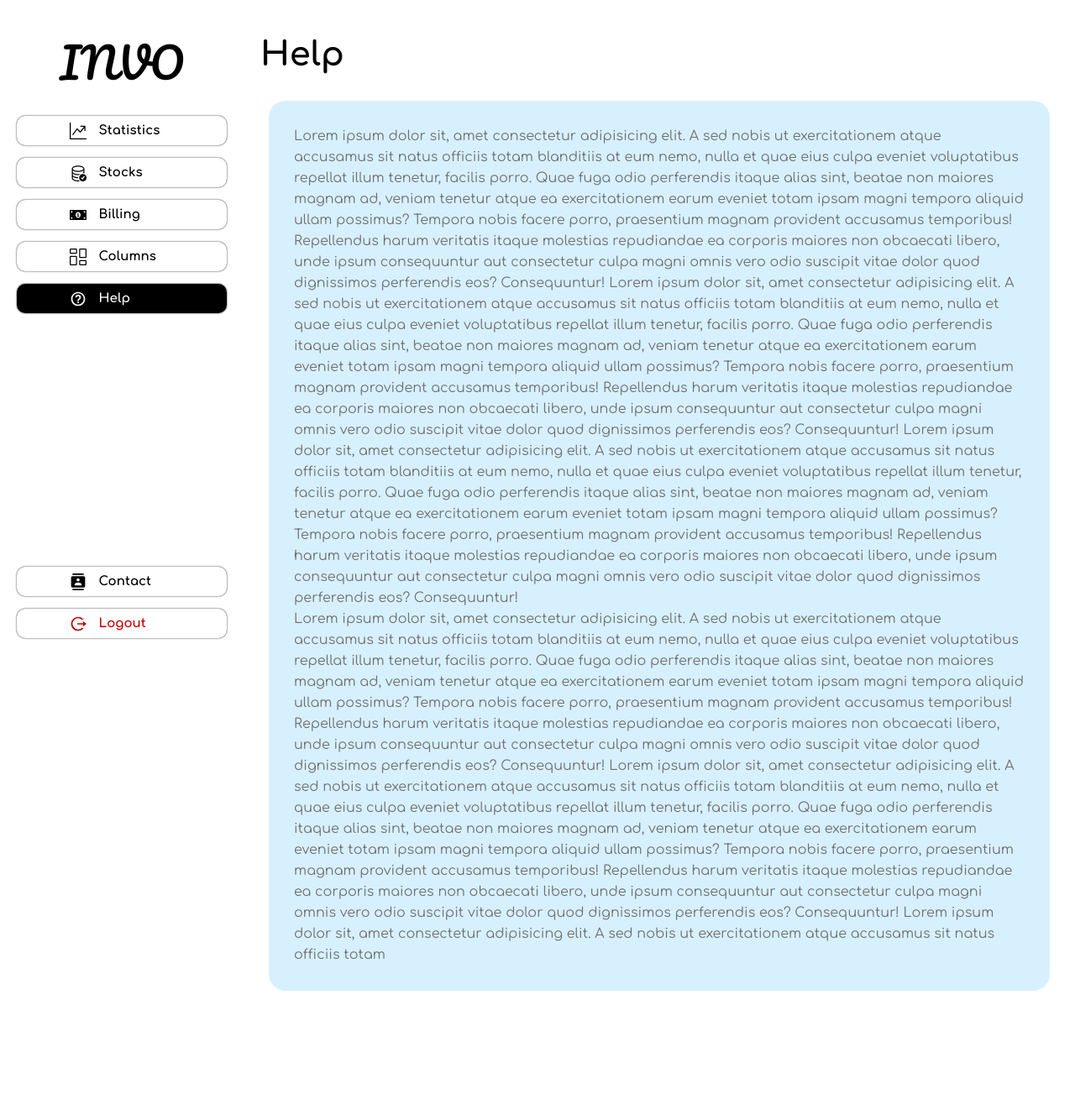
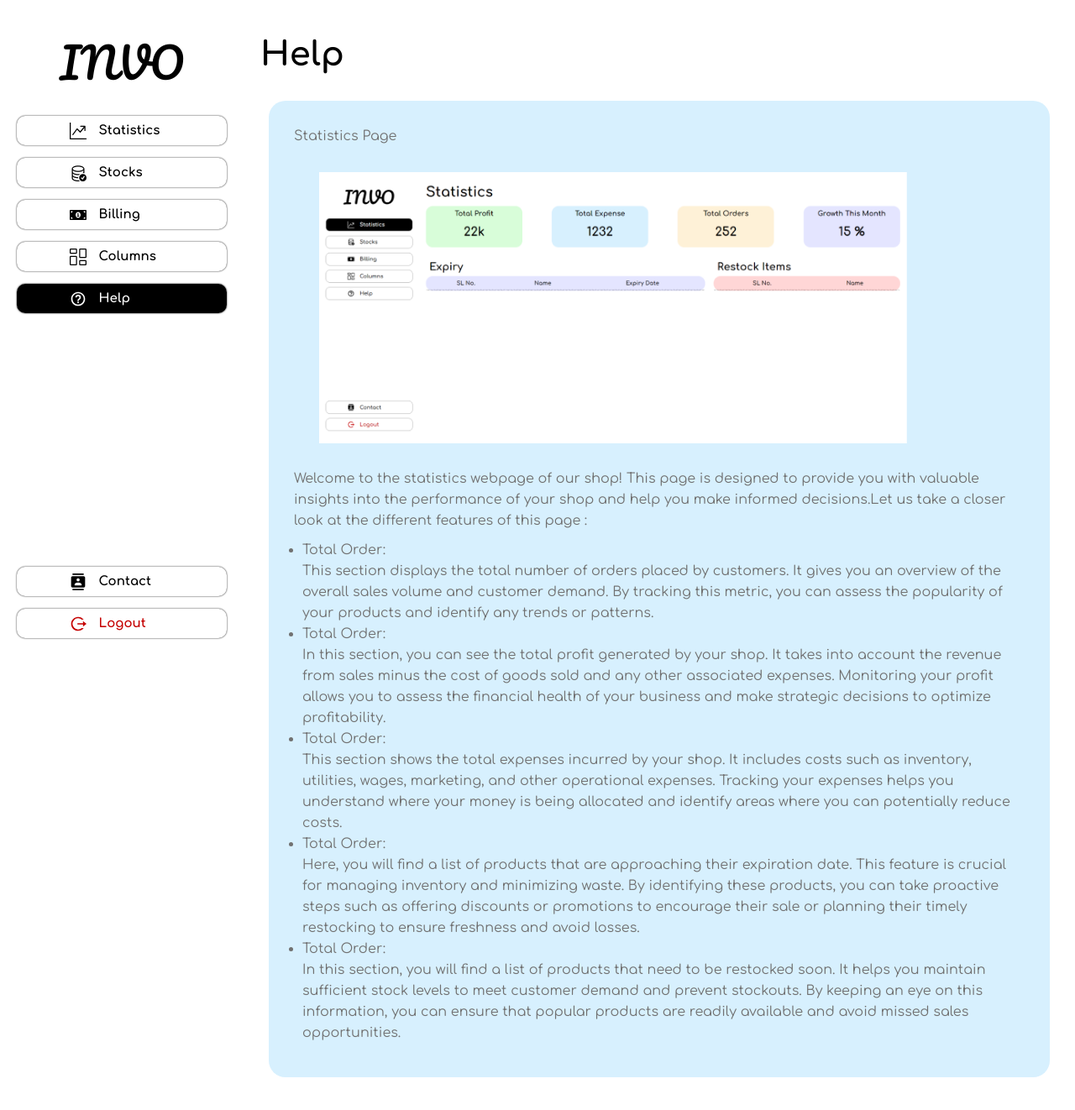
Before and after one commit to nikhitkumar00/Inventify, a React (Vite) app: page /help in a window 1280 px wide. Shown: the top 1322 px of the page at 84% size. Before the commit the page ends 1240 px from the top, so only its background shows below. Built offline with nearby package versions, Linux system fonts and the light colour scheme.

Commit message:
updated help_statistics

```diff
--- a/src/Components/Help/Help.css
+++ b/src/Components/Help/Help.css
@@ -42,7 +42,26 @@
     line-height: 25px;
     margin-bottom: 20px;
   }
-
+  .statistics_help{
+    justify-content: center;
+  }
+  .statisticshead_help{
+    font-size: 40px;
+    font-weight: bolder;
+    color: black;
+  }
+  .statistics-style{
+    width: 700px;
+    display: flex;
+    align-self: center;
+    padding: 30px;
+  }
+  .statistics_text_help{
+    padding: 10px;
+  }
+  .subhead_head{
+    margin:20px;
+  }
   /* .wrapper .main_content .info div{
     margin-bottom: 20px;
   }
--- a/src/Components/Help/Help.jsx
+++ b/src/Components/Help/Help.jsx
@@ -1,4 +1,6 @@
 import "./Help.css";
+import statistics from '/src/img/Favicon/favicon_io/statistics.png';
+
 
 const Help = () => {
   return (
@@ -8,69 +10,38 @@ const Help = () => {
           Help
         </div>
         <div className="info_help">
-          <p>
-            Lorem ipsum dolor sit, amet consectetur adipisicing elit. A sed
-            nobis ut exercitationem atque accusamus sit natus officiis totam
-            blanditiis at eum nemo, nulla et quae eius culpa eveniet
-            voluptatibus repellat illum tenetur, facilis porro. Quae fuga odio
-            perferendis itaque alias sint, beatae non maiores magnam ad, veniam
-            tenetur atque ea exercitationem earum eveniet totam ipsam magni
-            tempora aliquid ullam possimus? Tempora nobis facere porro,
-            praesentium magnam provident accusamus temporibus! Repellendus harum
-            veritatis itaque molestias repudiandae ea corporis maiores non
-            obcaecati libero, unde ipsum consequuntur aut consectetur culpa
-            magni omnis vero odio suscipit vitae dolor quod dignissimos
-            perferendis eos? Consequuntur! Lorem ipsum dolor sit, amet
-            consectetur adipisicing elit. A sed nobis ut exercitationem atque
-            accusamus sit natus officiis totam blanditiis at eum nemo, nulla et
-            quae eius culpa eveniet voluptatibus repellat illum tenetur, facilis
-            porro. Quae fuga odio perferendis itaque alias sint, beatae non
-            maiores magnam ad, veniam tenetur atque ea exercitationem earum
-            eveniet totam ipsam magni tempora aliquid ullam possimus? Tempora
-            nobis facere porro, praesentium magnam provident accusamus
-            temporibus! Repellendus harum veritatis itaque molestias repudiandae
-            ea corporis maiores non obcaecati libero, unde ipsum consequuntur
-            aut consectetur culpa magni omnis vero odio suscipit vitae dolor
-            quod dignissimos perferendis eos? Consequuntur! Lorem ipsum dolor
-            sit, amet consectetur adipisicing elit. A sed nobis ut
-            exercitationem atque accusamus sit natus officiis totam blanditiis
-            at eum nemo, nulla et quae eius culpa eveniet voluptatibus repellat
-            illum tenetur, facilis porro. Quae fuga odio perferendis itaque
-            alias sint, beatae non maiores magnam ad, veniam tenetur atque ea
-            exercitationem earum eveniet totam ipsam magni tempora aliquid ullam
-            possimus? Tempora nobis facere porro, praesentium magnam provident
-            accusamus temporibus! Repellendus harum veritatis itaque molestias
-            repudiandae ea corporis maiores non obcaecati libero, unde ipsum
-            consequuntur aut consectetur culpa magni omnis vero odio suscipit
-            vitae dolor quod dignissimos perferendis eos? Consequuntur!
-          </p>
-          <p>
-            Lorem ipsum dolor sit, amet consectetur adipisicing elit. A sed
-            nobis ut exercitationem atque accusamus sit natus officiis totam
-            blanditiis at eum nemo, nulla et quae eius culpa eveniet
-            voluptatibus repellat illum tenetur, facilis porro. Quae fuga odio
-            perferendis itaque alias sint, beatae non maiores magnam ad, veniam
-            tenetur atque ea exercitationem earum eveniet totam ipsam magni
-            tempora aliquid ullam possimus? Tempora nobis facere porro,
-            praesentium magnam provident accusamus temporibus! Repellendus harum
-            veritatis itaque molestias repudiandae ea corporis maiores non
-            obcaecati libero, unde ipsum consequuntur aut consectetur culpa
-            magni omnis vero odio suscipit vitae dolor quod dignissimos
-            perferendis eos? Consequuntur! Lorem ipsum dolor sit, amet
-            consectetur adipisicing elit. A sed nobis ut exercitationem atque
-            accusamus sit natus officiis totam blanditiis at eum nemo, nulla et
-            quae eius culpa eveniet voluptatibus repellat illum tenetur, facilis
-            porro. Quae fuga odio perferendis itaque alias sint, beatae non
-            maiores magnam ad, veniam tenetur atque ea exercitationem earum
-            eveniet totam ipsam magni tempora aliquid ullam possimus? Tempora
-            nobis facere porro, praesentium magnam provident accusamus
-            temporibus! Repellendus harum veritatis itaque molestias repudiandae
-            ea corporis maiores non obcaecati libero, unde ipsum consequuntur
-            aut consectetur culpa magni omnis vero odio suscipit vitae dolor
-            quod dignissimos perferendis eos? Consequuntur! Lorem ipsum dolor
-            sit, amet consectetur adipisicing elit. A sed nobis ut
-            exercitationem atque accusamus sit natus officiis totam
-          </p>
+          <div className="statistics_help">
+              <div className="statsiticshead_help">
+                Statistics Page
+              </div>
+              <img src={statistics}  alt="Statistics" className="statistics-style" />
+
+              <div className="statistics_intro_help">
+                  <p>Welcome to the statistics webpage of our shop! This page is designed to provide you with valuable insights into the performance of your shop and help you make informed decisions.Let us take a closer look at the different  features of this page :</p>
+
+                <ul className="statistics_text_help">
+                    <li>
+                    <div className="subhead1_help"> Total Order:</div>
+                    This section displays the total number of orders placed by customers. It gives you an overview of the overall sales volume and customer demand. By tracking this metric, you can assess the popularity of your products and identify any trends or patterns.</li>
+
+                    <li><div className="subhead1_help"> Total Order:</div>
+                      In this section, you can see the total profit generated by your shop. It takes into account the revenue from sales minus the cost of goods sold and any other associated expenses. Monitoring your profit allows you to assess the financial health of your business and make strategic decisions to optimize profitability.</li>
+
+                    <li>
+                    <div className="subhead1_help"> Total Order:</div>
+                    This section shows the total expenses incurred by your shop. It includes costs such as inventory, utilities, wages, marketing, and other operational expenses. Tracking your expenses helps you understand where your money is being allocated and identify areas where you can potentially reduce costs.</li>
+
+
+                    <li><div className="subhead1_help"> Total Order:</div>
+                    Here, you will find a list of products that are approaching their expiration date. This feature is crucial for managing inventory and minimizing waste. By identifying these products, you can take proactive steps such as offering discounts or promotions to encourage their sale or planning their timely restocking to ensure freshness and avoid losses.</li>
+
+                    <li><div className="subhead1_help"> Total Order:</div>
+                      In this section, you will find a list of products that need to be restocked soon. It helps you maintain sufficient stock levels to meet customer demand and prevent stockouts. By keeping an eye on this information, you can ensure that popular products are readily available and avoid missed sales opportunities.</li>
+                  </ul>
+                </div>
+            </div>
+
+
         </div>
       </div>
     </div>
```
Also changed, not shown: src/img/Favicon/favicon_io/statistics.png (added).
